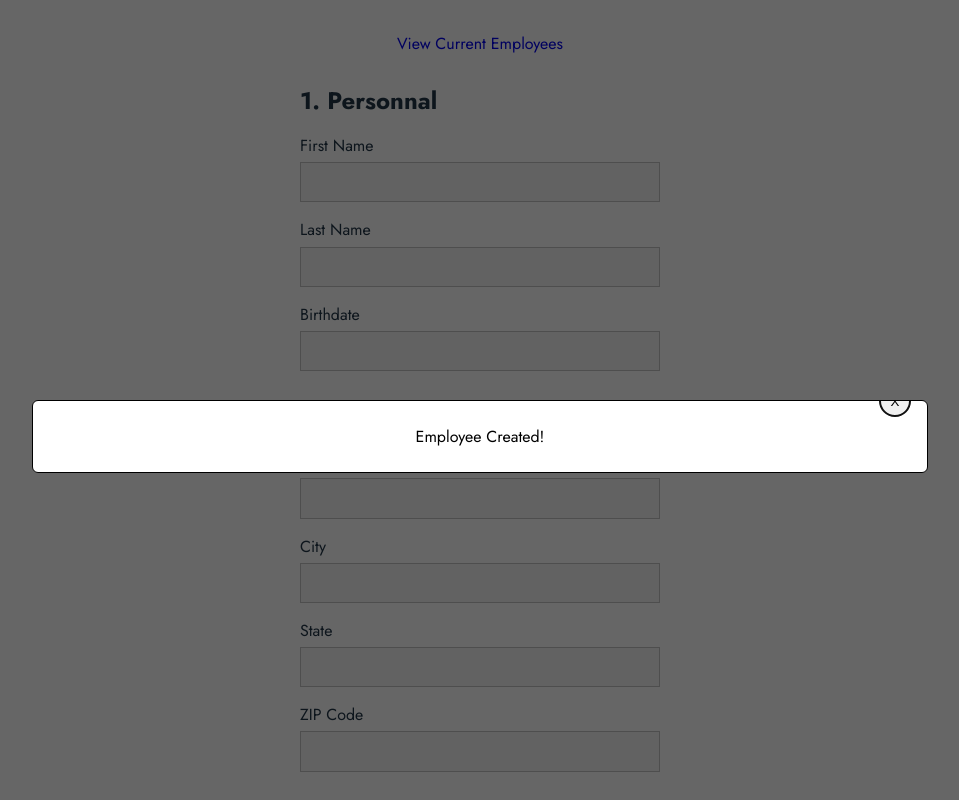
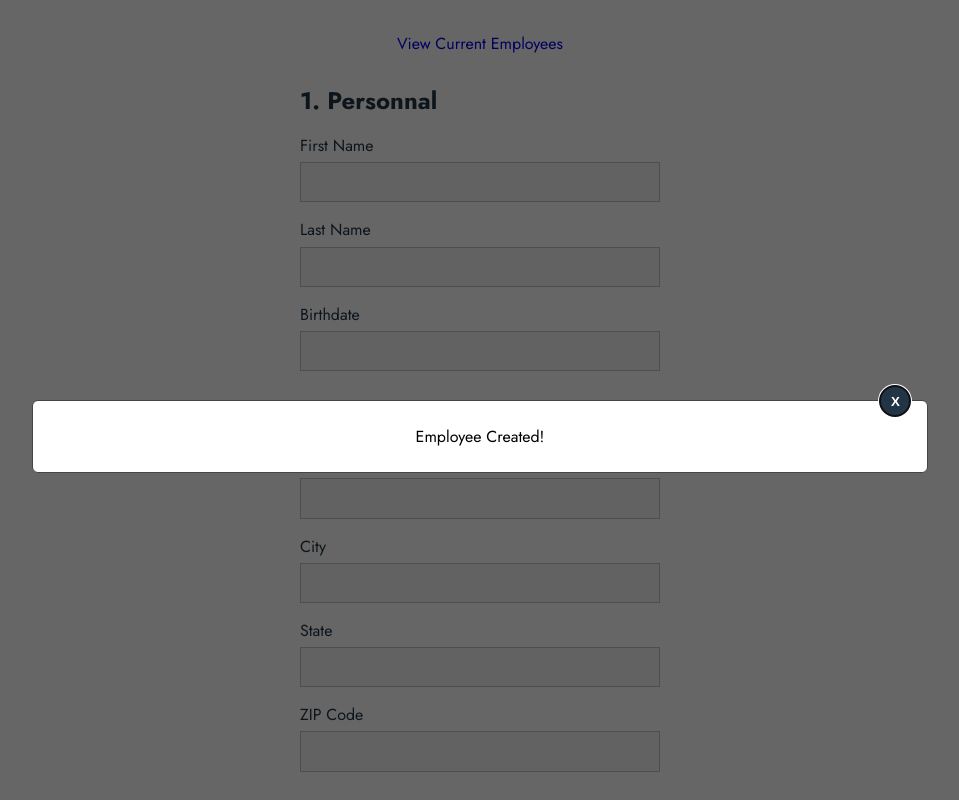
Before and after one commit to ask0ldd/P14-JQuery2ReactPluginsConversion, a React (Vite) app: page / in a window 1280 px wide. Shown: the top 800 px of the page, without its empty margins (160-1119 px from the left). Built offline with nearby package versions, Linux system fonts and the light colour scheme.

Commit message:
modal close button : overflow issue corrected

```diff
--- a/src/components/Modal/style/Modal.css
+++ b/src/components/Modal/style/Modal.css
@@ -7,10 +7,11 @@ dialog {
   display: flex;
   flex-direction: column;
   padding: 1rem 1rem 1.5rem 1rem;
-  border: 1px solid black;
+  border: 1px solid #454545;
   border-radius: 6px;
   font-family: "Jost", sans-serif;
   font-size: 1rem;
+  overflow: visible;
 }
 
 dialog::backdrop {
--- a/src/components/Modal/style/ModalHeader.css
+++ b/src/components/Modal/style/ModalHeader.css
@@ -9,8 +9,15 @@
   width: 2rem;
   height: 2rem;
   position: absolute;
+  display: flex;
+  justify-content: center;
+  align-items: center;
+  padding-left: 1px;
   right: 0rem;
   top: -2rem;
+  background-color: #213547;
+  color: #fff;
   border-radius: 50%;
-  border: 1px solid black;
+  border: 1px solid #142330;
+  font-weight: 600;
 }
```
